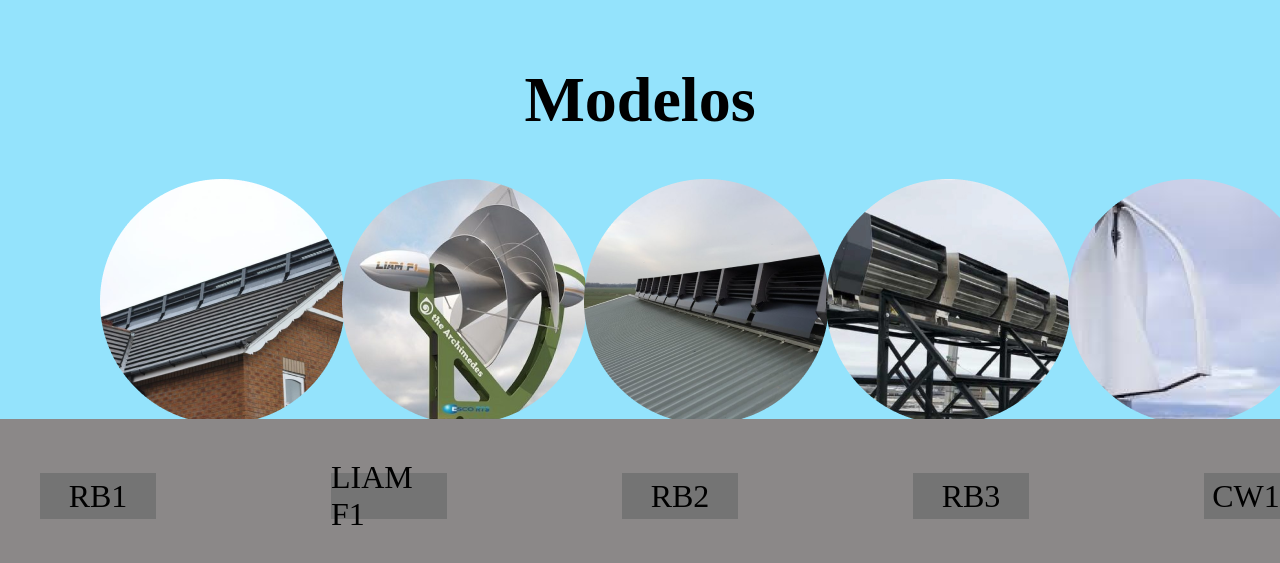
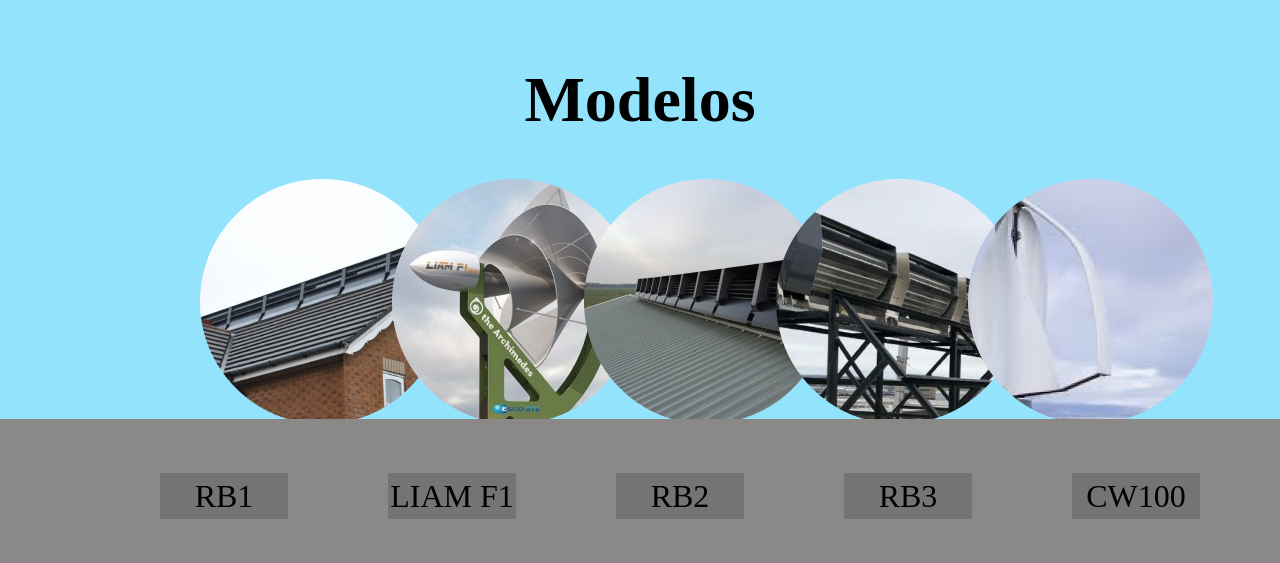
Before and after one commit to gacaut/parcial, a plain HTML site: page modelos.html in a window 1280 px wide. Shown: the part 101-664 px from the top of the page. Drawn offline with Linux system fonts and the light colour scheme.

Commit message:
Update modelos.css

```diff
--- a/modelos.css
+++ b/modelos.css
@@ -26,7 +26,6 @@ h1{
     height: 55%;
     display: flex;
     flex-direction: row;
-    gap: 50px;
     justify-content: center;
     bottom: 10%;
 }
@@ -42,7 +41,7 @@ h1{
     height: 55%;
     display: flex;
     flex-direction: row;
-    gap: 175px;
+    gap: 100px;
     justify-content: center;
     align-items: center;
 }
```
